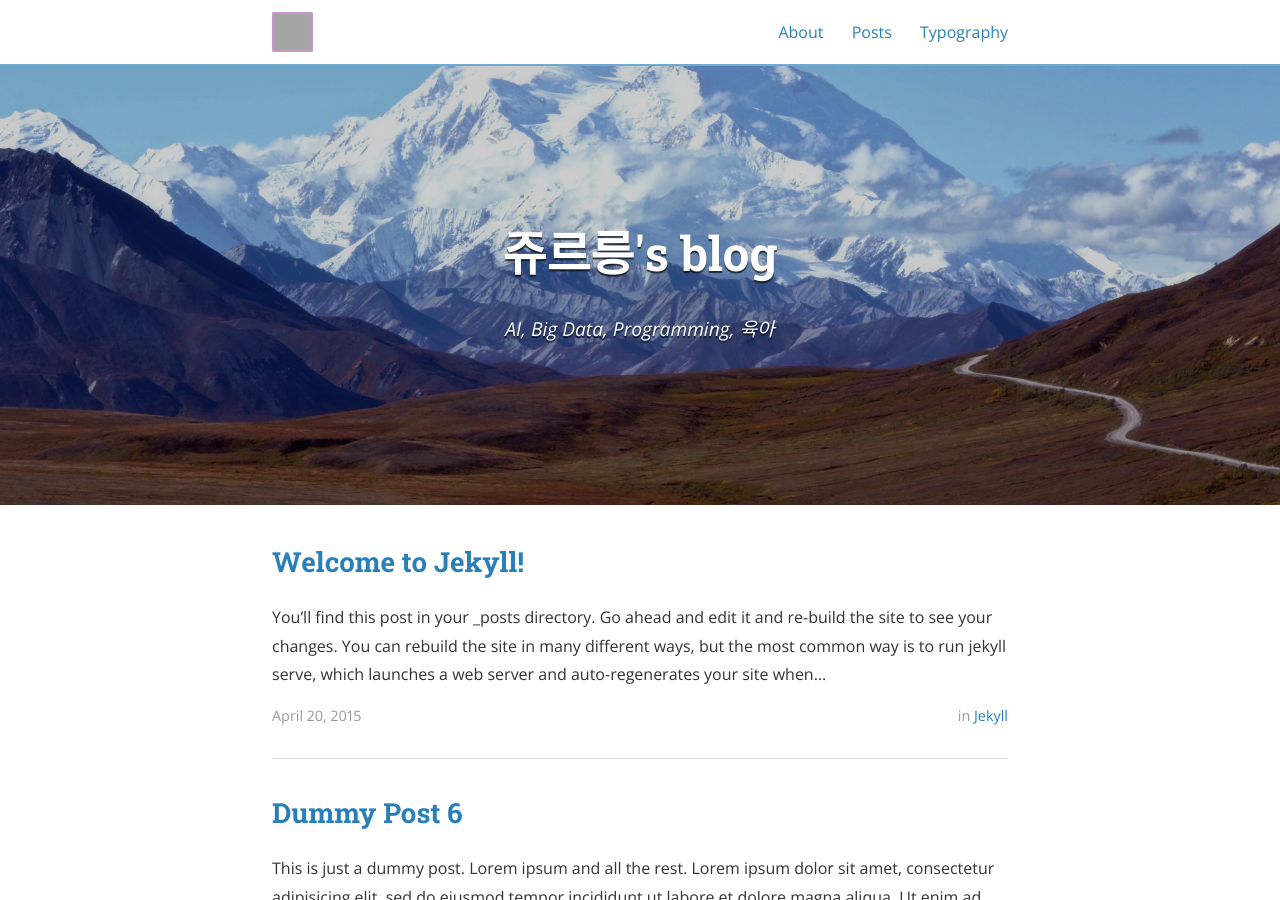
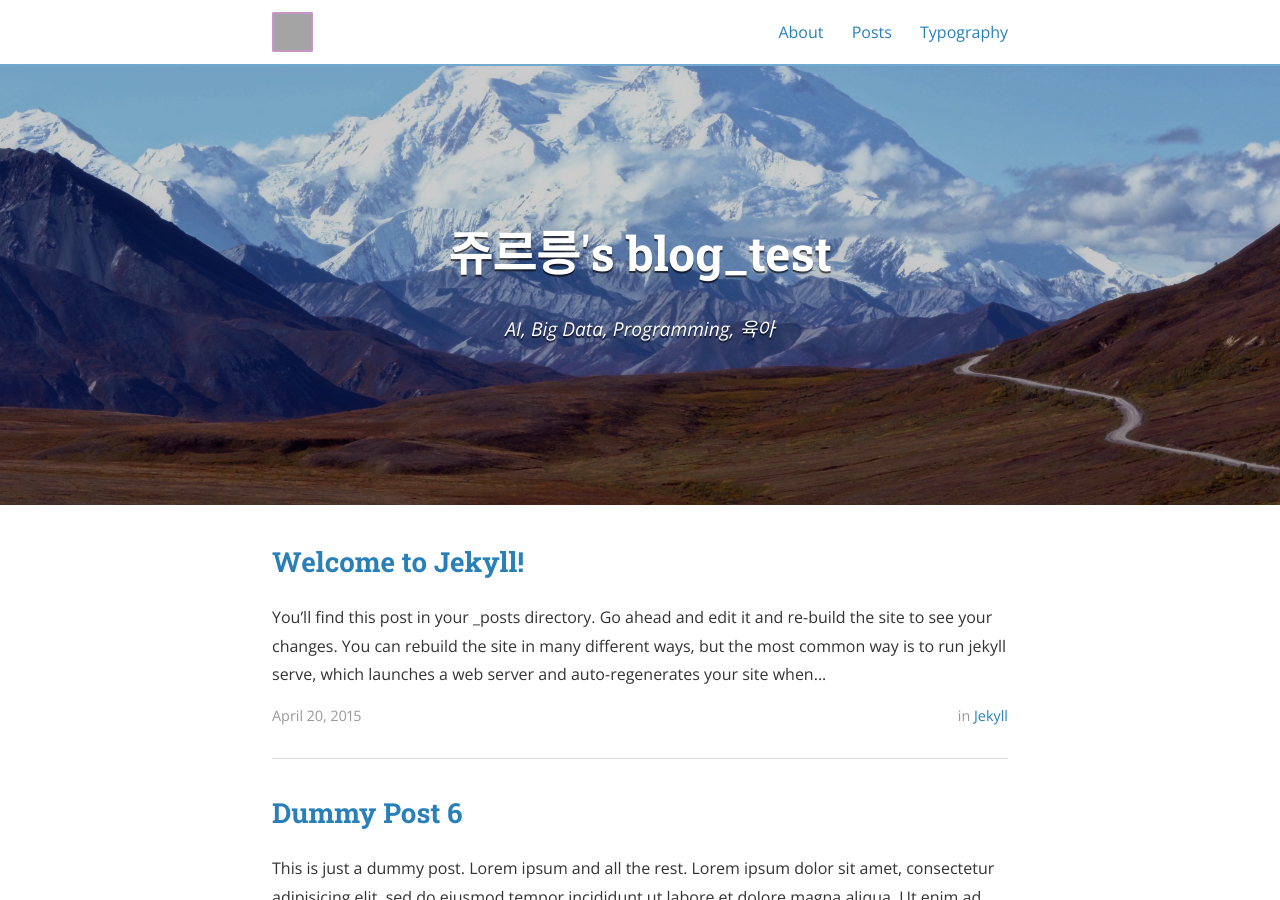
Before and after one commit to JR-Bae/JR-Bae.github.io, a Jekyll site: the page built from index.html, in a window 1280 px wide and 900 px high. Built offline with Jekyll 4.4.1, drawn with Linux system fonts in a browser that asks for light colours; nearby versions of some CDN libraries; the list of posts is cut into pages by our own code; some of the changed text lies outside the part shown.

Commit message:
test ubuntu

```diff
--- a/_config.yml
+++ b/_config.yml
@@ -9,7 +9,7 @@ exclude:
   - "/vendor/"
 
 # Site settings
-title: "쥬르릉's blog"
+title: "쥬르릉's blog_test"
 subtitle: "AI, Big Data, Programming, 육아"
 email: izzon7k@gmail.com
 name: 쥬르릉
```
